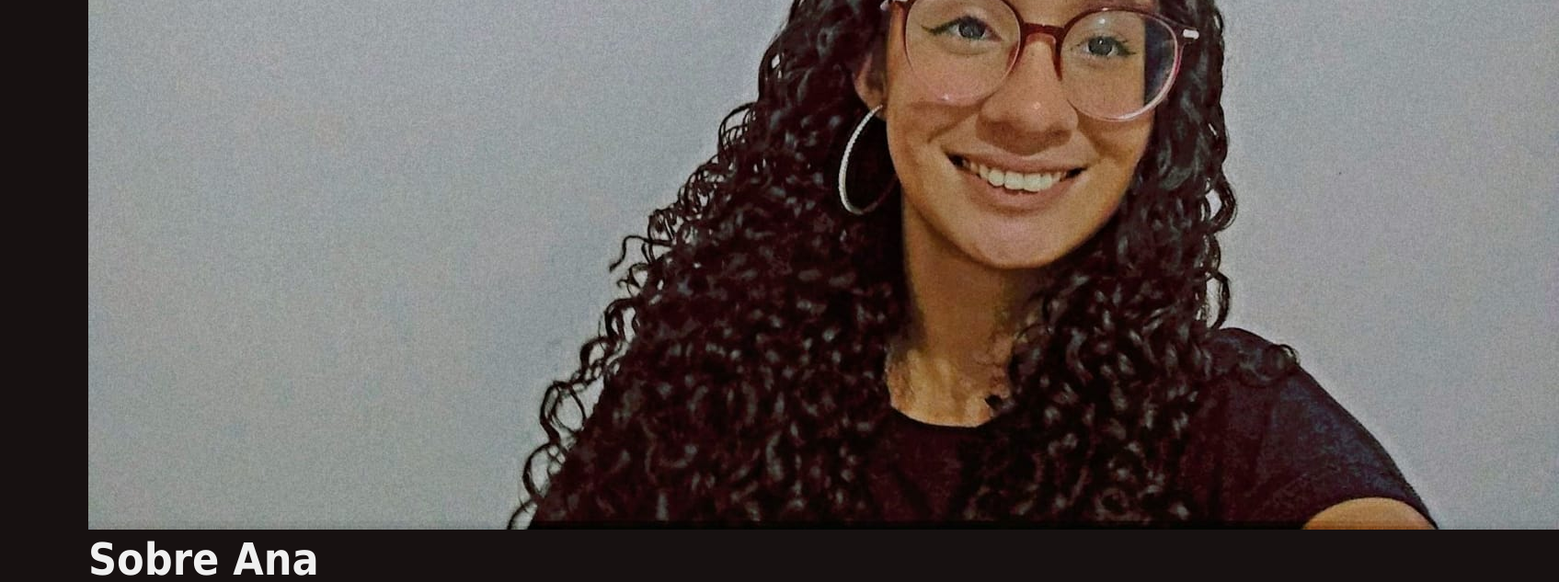
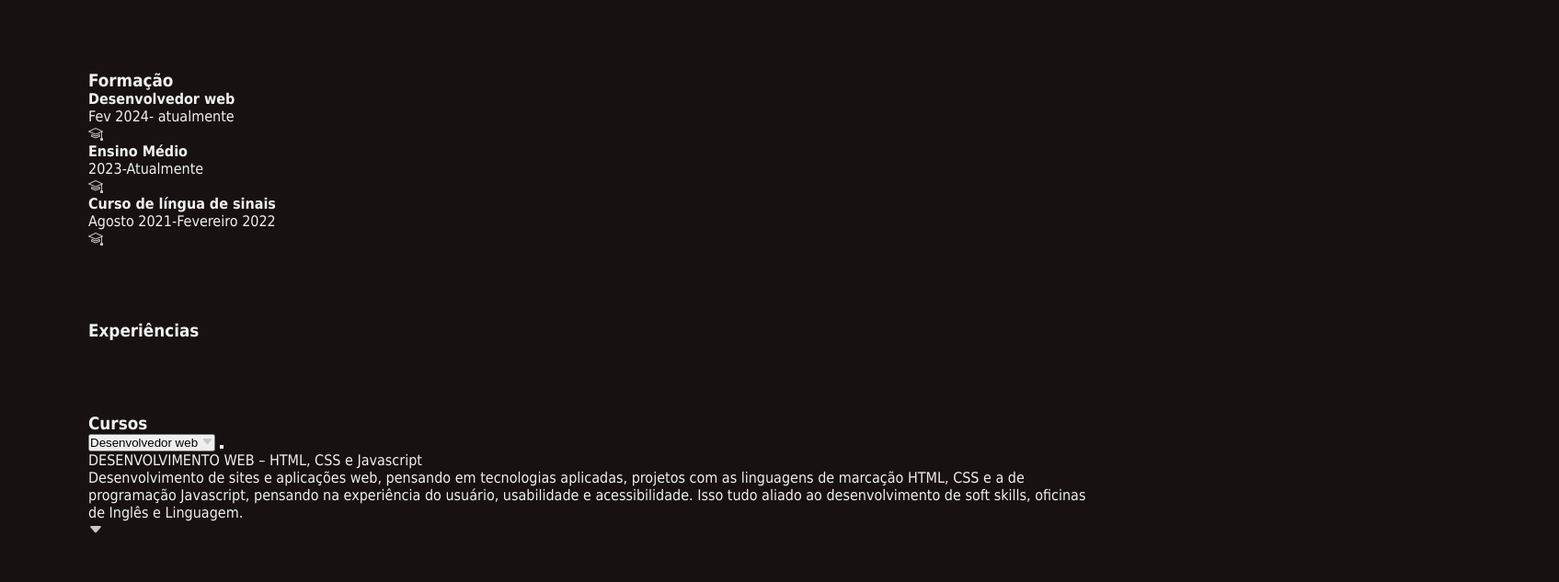
Before and after one commit to geovannasantosp/perfilana, a plain HTML site: page index.html in a window 1280 px wide. Shown: the part 3578-4211 px from the top of the page at 92% size, 1695 px wide, since content can reach past the window. Drawn offline with nearby package versions, Linux system fonts and the light colour scheme; a web font is replaced by a local one.

Commit message:
update responsivel sobre

```diff
--- a/css/styles.css
+++ b/css/styles.css
@@ -285,8 +285,26 @@ html[data-theme='light'] .logo2 {
     font-size: 1rem;
 }
 
+/* Sobre */
+.sobre {
+    display: flex;
+    flex-direction: column;
+    gap: 2rem;
+}
 
+.sobre-content1, .sobre-content2 {
+    display: flex;
+    flex-direction: column;
+    align-items: flex-start;
+    justify-content: flex-start;
+}
 
+.sobre-perfil {
+    width: 100%;
+    border-radius: 50rem;
+    border: 8px solid var(--link-color);
+
+}
 
 /* =====  --------------------- ======= */
 
@@ -346,6 +364,36 @@ html[data-theme='light'] .logo2 {
     .card-cover {
         width: 55%;
     }
+    .sobre {
+        gap: 5rem;
+    }
 
-
+    .sobre-content1, .sobre-content2 {
+        display: grid;
+        grid-template-columns: 34% 60%;
+        justify-content: flex-start;
+        align-items: flex-start;
+        gap: 4rem;
+    }
 }
+@media(min-widht:1200px) {
+    h2{
+        font-size: 4rem;
+    }
+    h3{
+        font-size: 2.5rem;
+    }
+    #home{
+        padding: 10rem 6rem 2rem;
+    }
+    p, span,li {
+        font-size: 1.15rem;
+    }
+    .card-button .btn,
+    .descricao-button .btn {
+        width: auto;
+    }
+}
+@media(min-widht:1400px){
+    h1
+}
--- a/index.html
+++ b/index.html
@@ -275,8 +275,26 @@
                     <ul class="sobre-lista"></ul>
                     <li class="sobre-item"></li>
                 </div>
+            </div> <!-- fim row 1 -->
+        </div> <!-- fim content 1 -->
+        <!-- coluna 2 -->
+
+        <div class="col2">
+            <h3>Cursos</h3>
+            <div class="accordion">
+                <div class="accordion-item">
+
+                    <button class="accordion-header start">
+                        <span>Desenvolvedor web</span>
+                        <i class="bi bi-caret-down-fill"></i>
+                    </button>
+
+                    <button class="accordion-body"></button>
+                    <p>DESENVOLVIMENTO WEB – HTML, CSS e Javascript </p>
+                    <p>Desenvolvimento de sites e aplicações web, pensando em tecnologias aplicadas, projetos com as linguagens de marcação HTML, CSS e a de programação Javascript, pensando na experiência do usuário, usabilidade e acessibilidade. Isso tudo aliado ao desenvolvimento de soft skills, oficinas de Inglês e Linguagem.</p>
+                    <i class="bi bi-caret-down-fill"></i>
+                </div>
             </div>
-
         </div>
 
     </section>
```
